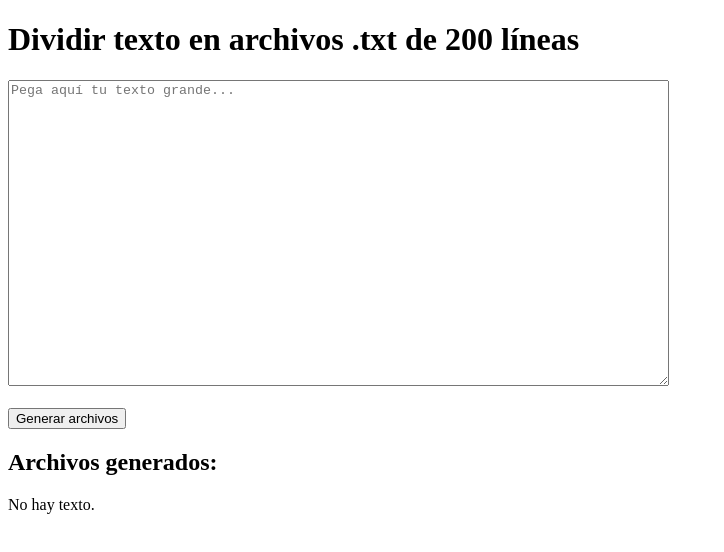
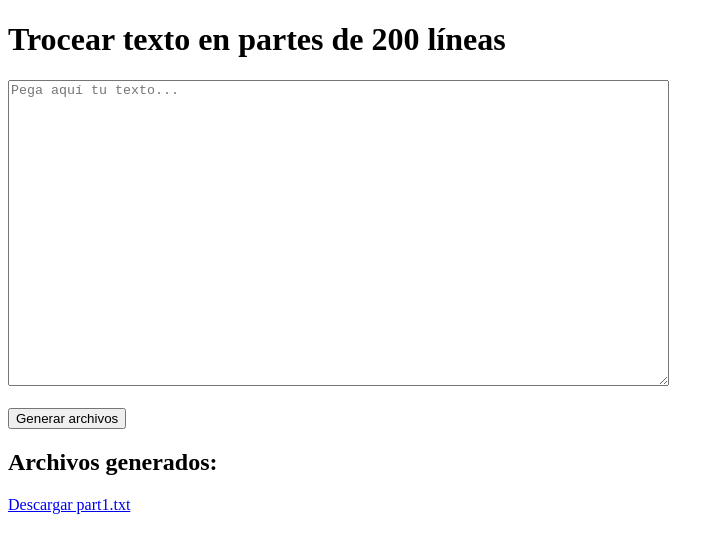
Before and after one commit to UnknowAi123/Yahtzee, a plain HTML site: page index.html in a window 1280 px wide. Both pictures are taken after a click on the button "Generar archivos". Shown: the whole page, without its empty margins (0-724 px from the left). Drawn offline with Linux system fonts and the light colour scheme.

Commit message:
Update index.html

```diff
--- a/index.html
+++ b/index.html
@@ -2,14 +2,15 @@
 <html lang="es">
 <head>
   <meta charset="UTF-8">
-  <title>Dividir texto en partes de 200 líneas</title>
+  <title>Trocear texto</title>
 </head>
 <body>
-  <h1>Dividir texto en archivos .txt de 200 líneas</h1>
+  <h1>Trocear texto en partes de 200 líneas</h1>
 
   <textarea id="inputText" rows="20" cols="80"
-    placeholder="Pega aquí tu texto grande..."></textarea>
+    placeholder="Pega aquí tu texto..."></textarea>
   <br><br>
+
   <button onclick="splitText()">Generar archivos</button>
 
   <h2>Archivos generados:</h2>
@@ -18,26 +19,19 @@
   <script>
     function splitText() {
       const text = document.getElementById('inputText').value;
-      const lines = text.split(/\r?\n/); // separa por líneas
-      const chunkSize = 200;
+      const lines = text.split(/\r?\n/);
+      const chunkSize = 200; // ← ← ← AQUÍ ESTÁ EL CHUNK
       const filesContainer = document.getElementById('filesContainer');
       filesContainer.innerHTML = '';
-
-      if (!text.trim()) {
-        filesContainer.innerHTML = '<p>No hay texto.</p>';
-        return;
-      }
 
       let partNumber = 1;
 
       for (let i = 0; i < lines.length; i += chunkSize) {
         const chunkLines = lines.slice(i, i + chunkSize);
-
-        // si el bloque está vacío, no generamos archivo
         if (chunkLines.length === 0) continue;
 
         const chunkText = chunkLines.join('\n');
-        const blob = new Blob([chunkText], { type: 'text/plain' });
+        const blob = new Blob([chunkText], { type: 'text/plain;charset=utf-8' });
         const url = URL.createObjectURL(blob);
 
         const link = document.createElement('a');
```
